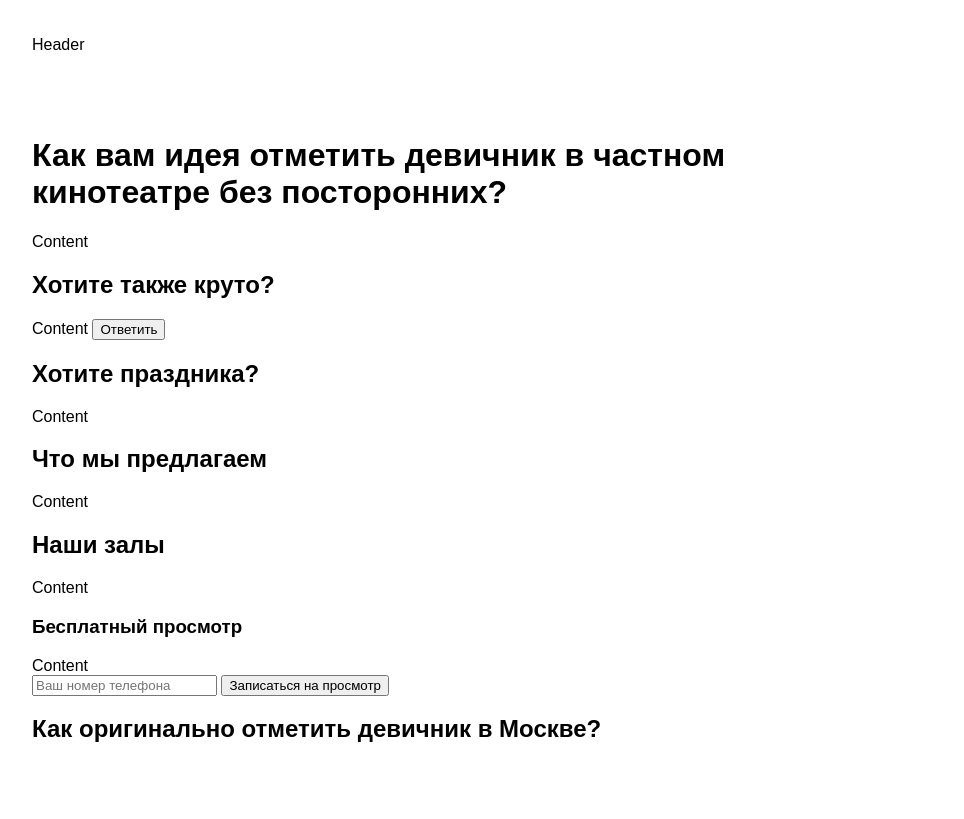
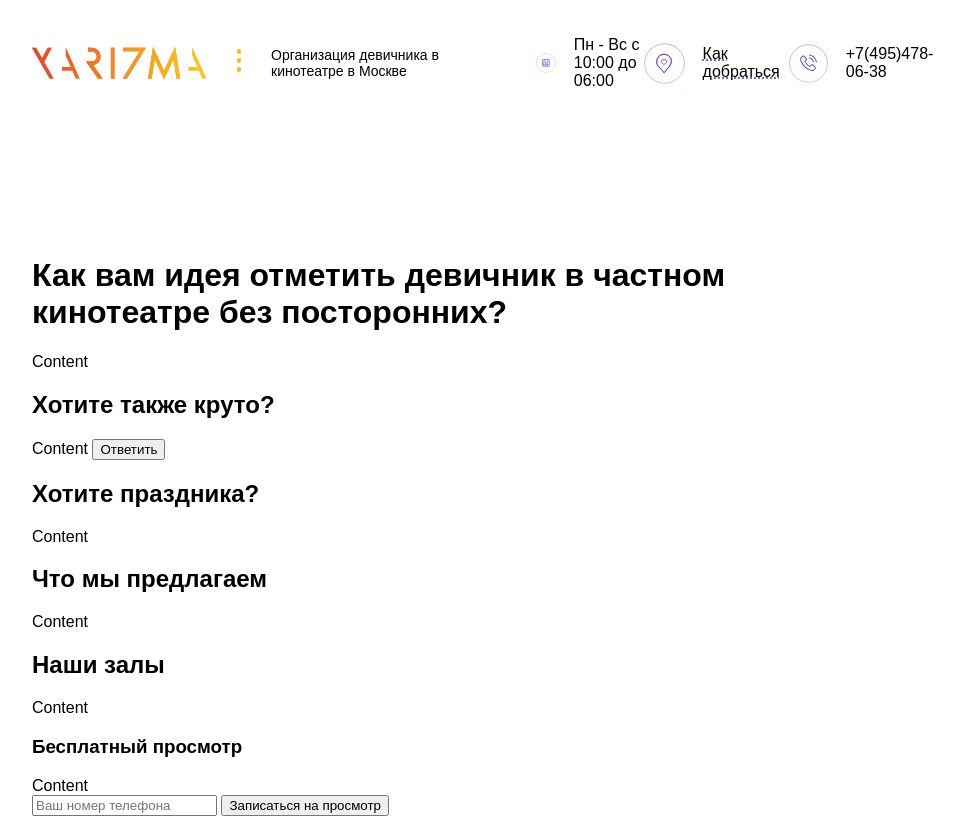
Before and after one commit to TatyanaDudchenko/party-landing-page, a plain HTML site: page index.html in a window 1280 px wide. Shown: the top 819 px of the page, without its empty margins (228-1192 px from the left). Drawn offline with Linux system fonts and the light colour scheme.

Commit message:
WIP: header

```diff
--- a/index.html
+++ b/index.html
@@ -4,11 +4,26 @@
     <meta charset="UTF-8">
     <meta name="viewport" content="width=device-width, initial-scale=1.0">
     <title>Организация девичника</title>
-    <link rel="stylesheet" href="style.css">
+    <link rel="stylesheet" href="./layout.css">
 </head>
 <body class="page">
     <header class="header">
-        Header
+        <div class="company-title-container">
+            <div class="logo"></div>
+            <div class="decorative-line"></div>
+            <h1 class="company-name">Организация девичника в кинотеатре в Москве</h1>
+        </div>
+        <ul class="company-info-list">
+            <li class="list-item">
+                <div class="item-icon schedule-icon"></div>Пн - Вс с 10:00 до 06:00
+            </li>
+            <li class="list-item underline">
+                <div class="item-icon geolocation-icon"></div>Как добраться
+            </li>
+            <li class="list-item">
+                <div class="item-icon phone-icon"></div>+7(495)478-06-38
+            </li>
+        </ul>
     </header>
     <main class="content">
         <h1>Как вам идея отметить девичник в частном кинотеатре без посторонних?</h1>
--- /dev/null
+++ b/layout.css
@@ -0,0 +1,113 @@
+.page {
+    background-color: rgb(24, 26, 47);
+    max-width: 100%;
+    min-width: 320px;
+    margin: 0 auto;
+    font-family: Arial, sans-serif;
+}
+
+/* =============================================================== */
+
+.logo {
+    width: 175px;
+    height: 40px;
+    background-image: url(./images/logo.svg);
+    background-position: center;
+    background-size: contain;
+    background-repeat: no-repeat;
+}
+
+/* =============================================================== */
+
+.header {
+    background-color: rgb(255, 255, 255);
+    padding: 36px 260px 30px;
+    display: flex;
+    justify-content: space-between;
+    flex-wrap: nowrap;
+    position: sticky;
+    top: 0;
+}
+
+.company-title-container {
+    display: flex;
+    justify-content: space-between;
+    align-items: center;
+    min-width: 414px;
+    margin-right: 90px;
+}
+
+.decorative-line {
+    width: 4px;
+    height: 29px;
+    background-image: url(./images/decorative-line.svg);
+    background-position: center;
+    background-size: contain;
+    background-repeat: no-repeat;
+}
+
+.company-name {
+    margin-top: 0; /* reset browser margin */
+    margin-bottom: 0; /* reset browser margin */
+    font-size: 14px;
+    font-weight: 500;
+    max-width: 175px;
+}
+
+.company-info-list {
+    margin-top: 0; /* reset browser margin */
+    margin-bottom: 0; /* reset browser margin */
+    padding-left: 0; /* reset browser padding */
+    list-style: none;
+    display: flex;
+
+}
+
+.list-item {
+    display: flex;
+    justify-content:flex-start;
+    align-items: center;
+}
+
+.item-icon {
+    width: 50px;
+    height: 50px;
+    background-position: center;
+    background-size: contain;
+    background-repeat: no-repeat;
+    margin-right: 18px;
+}
+
+.schedule-icon {
+    background-image: url(./images/icon-schedule.svg);
+}
+
+.geolocation-icon {
+    background-image: url(./images/icon-geolocation.svg);
+}
+
+.underline {
+    text-decoration: underline dotted rgb(97, 65, 184);
+}
+
+.phone-icon {
+    background-image: url(./images/icon-phone.svg);
+}
+
+
+/* =============================================================== */
+
+.content {
+    background-color: rgb(255, 255, 255);
+    padding: 116px 260px 0;
+}
+
+/* =============================================================== */
+
+.footer {
+    background-color: rgb(24, 26, 47);
+    color: rgb(255, 255, 255);
+    padding: 23px 260px 26px;
+    display: flex;
+    justify-content: space-between;
+}
--- a/style.css
+++ /dev/null
@@ -1,36 +0,0 @@
-.page {
-    background-color: rgb(24, 26, 47);
-    max-width: 100%;
-    min-width: 320px;
-    margin: 0 auto;
-    font-family: Arial, sans-serif;
-}
-
-/* =============================================================== */
-
-.header {
-    background-color: rgb(255, 255, 255);
-    padding: 36px 260px 30px;
-    display: flex;
-    justify-content: space-between;
-    position: fixed;
-    top: 0;
-    width: 100%;
-}
-
-/* =============================================================== */
-
-.content {
-    background-color: rgb(255, 255, 255);
-    padding: 116px 260px 0;
-}
-
-/* =============================================================== */
-
-.footer {
-    background-color: rgb(24, 26, 47);
-    color: rgb(255, 255, 255);
-    padding: 23px 260px 26px;
-    display: flex;
-    justify-content: space-between;
-}
```
Also changed, not shown: images/decorative-line-with-bend-effect.svg (added), images/decorative-line.svg (added), images/icon-geolocation.svg (added), images/icon-phone.svg (added), images/icon-schedule.svg (added), images/logo.svg (added).
